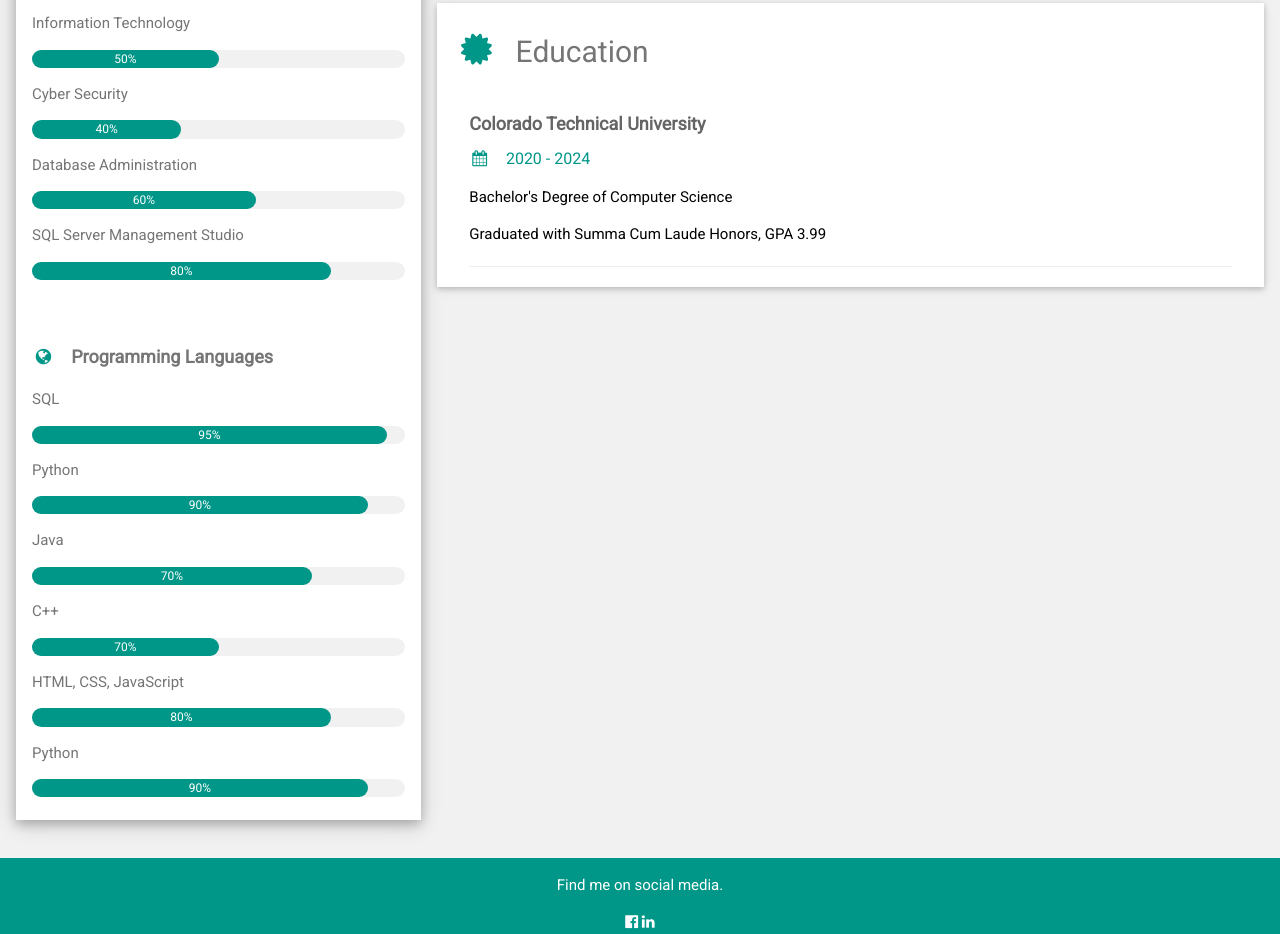
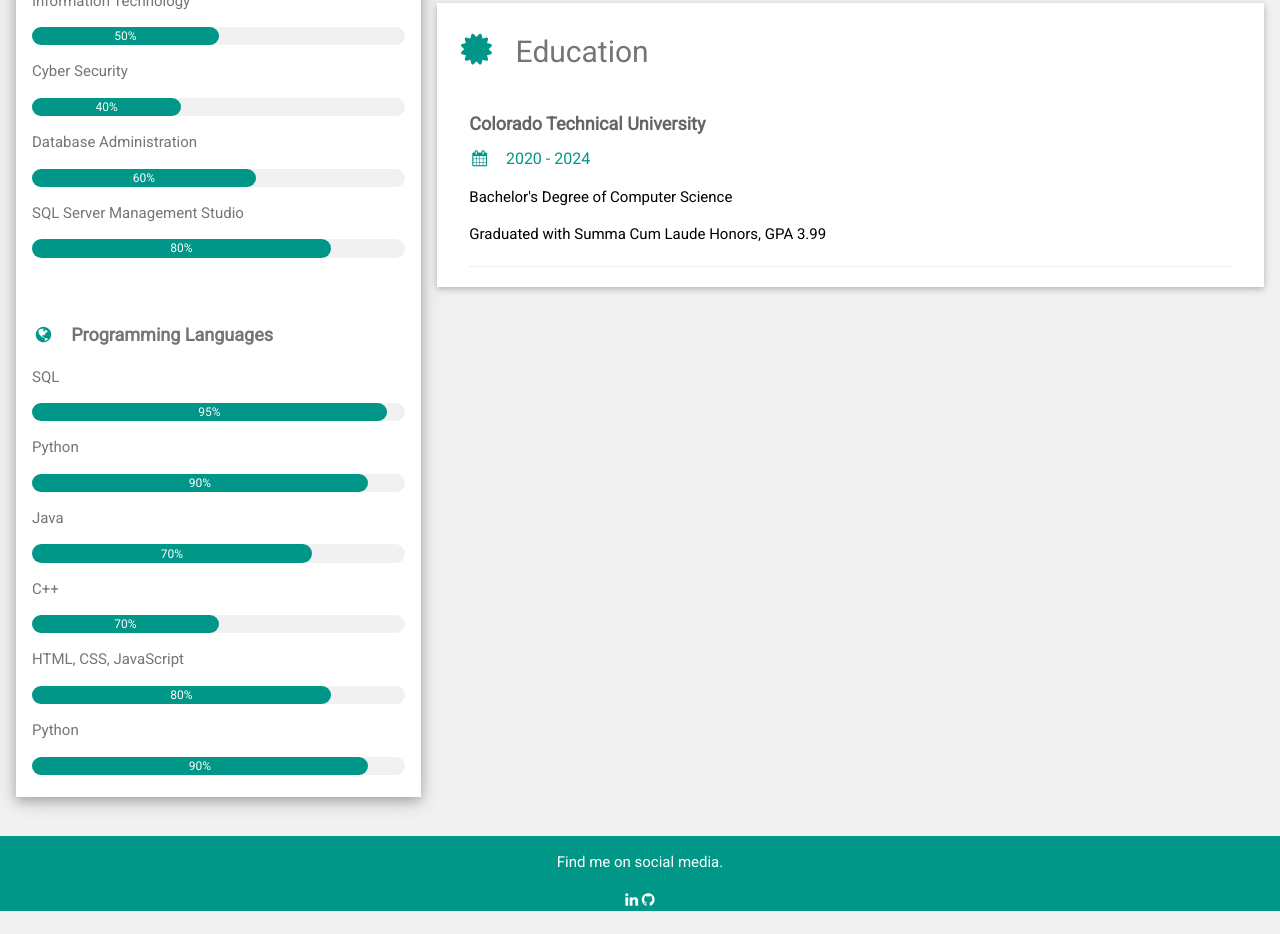
Before and after one commit to Meghan0204/AnalystResume, a plain HTML site: page index.html in a window 1280 px wide. Shown: the part 880-1814 px from the top of the page. After the commit the page ends 1791 px from the top, so only its background shows below. Drawn offline with nearby package versions, Linux system fonts and the light colour scheme.

Commit message:
Add files via upload

```diff
--- a/index.html
+++ b/index.html
@@ -33,7 +33,7 @@
           </div>
         </div>
         <div class="w3-container">
-          <p><i class="fa fa-briefcase fa-fw w3-margin-right w3-large w3-text-teal"></i>Data Analyst | Software Developer | Business Analyst</p>
+          <p><i class="fa fa-briefcase fa-fw w3-margin-right w3-large w3-text-teal"></i>Software Developer | Data Analyst</p>
           <p><i class="fa fa-home fa-fw w3-margin-right w3-large w3-text-teal"></i>Colorado Springs, Colorado, US</p>
           <p><i class="fa fa-envelope fa-fw w3-margin-right w3-large w3-text-teal"></i>Meghan.OConnell0011@gmail.com</p>
           <p><i class="fa fa-phone fa-fw w3-margin-right w3-large w3-text-teal"></i>(719) 452 - 0468</p>
@@ -154,9 +154,8 @@
 </div>
 <footer class="w3-container w3-teal w3-center w3-margin-top">
   <p>Find me on social media.</p>
-  <i class="fa fa-facebook-official w3-hover-opacity"></i>
-  <i class="fa fa-linkedin w3-hover-opacity"></i>
-  <!--TODO Need to add a link to my Github-->
+  <a href="www.linkedin.com/in/meghan-oconnell0011"><i class="fa fa-linkedin w3-hover-opacity"></i></a>
+  <a href="https://github.com/Meghan0204"><i class="fa fa-github"></i></a>
 </footer>
 
 </body>
```
